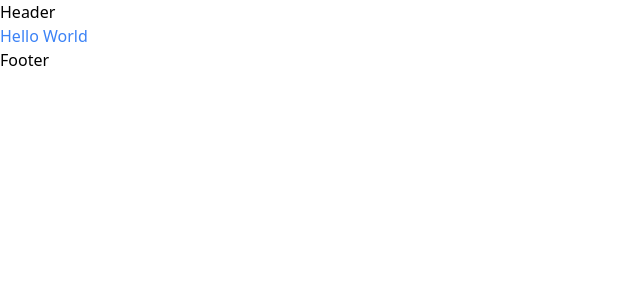
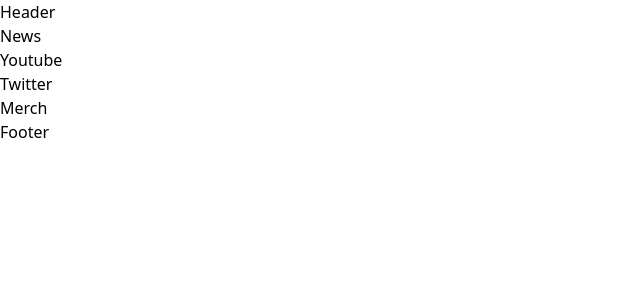
Before and after one commit to P1zza-L1cht/hanaki_dev, a Next.js app: page / in a window 1280 px wide. Shown: the top 300 px of the page, without its empty margins (0-640 px from the left). Built offline with nearby package versions, Linux system fonts and the light colour scheme.

Commit message:
makes components

```diff
--- /dev/null
+++ b/components/Merch.js
@@ -0,0 +1,5 @@
+export default function Merch() {
+  return (
+    <div>Merch</div>
+  )
+}
--- /dev/null
+++ b/components/News.js
@@ -0,0 +1,5 @@
+export default function News() {
+  return (
+    <div>News</div>
+  )
+}
--- /dev/null
+++ b/components/Twitter.js
@@ -0,0 +1,5 @@
+export default function Twitter() {
+  return (
+    <div>Twitter</div>
+  )
+}
--- /dev/null
+++ b/components/Youtube.js
@@ -0,0 +1,5 @@
+export default function Youtube() {
+  return (
+    <div>Youtube</div>
+  )
+}
--- a/pages/index.js
+++ b/pages/index.js
@@ -1,6 +1,10 @@
 import Head from 'next/head'
 import Header from '../components/Header';
 import Footer from '../components/Footer';
+import News from '../components/News';
+import Youtube from '../components/Youtube';
+import Twitter from '../components/Twitter';
+import Merch from '../components/Merch';
 
 
 export default function Home() {
@@ -23,7 +27,17 @@ export default function Home() {
 
       <Header />
       <main>
-        <p className='text-blue-500'>Hello World</p>
+        {/* News */}
+        <News />
+
+        {/* YouTube channels */}
+        <Youtube />
+
+        {/* Twitter */}
+        <Twitter />
+
+        {/* Merch */}
+        <Merch />
       </main>
       <Footer />
     </div>
```
